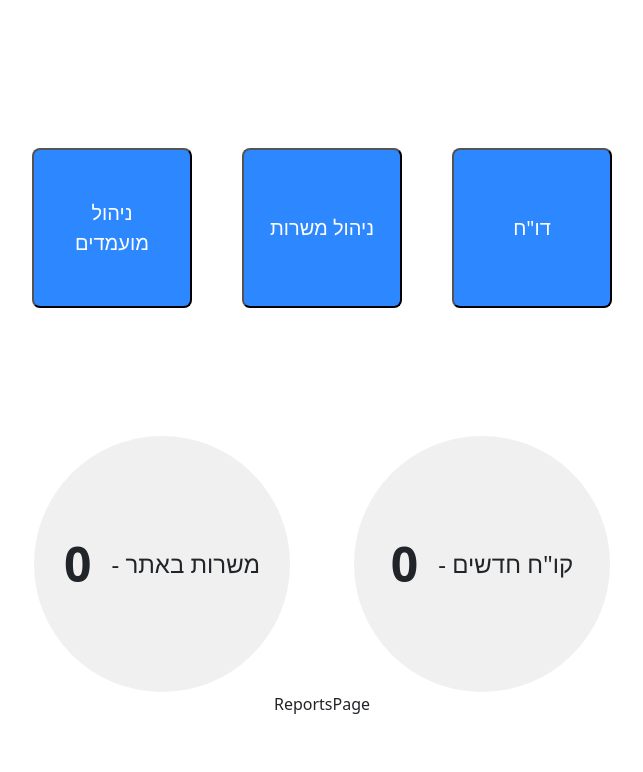
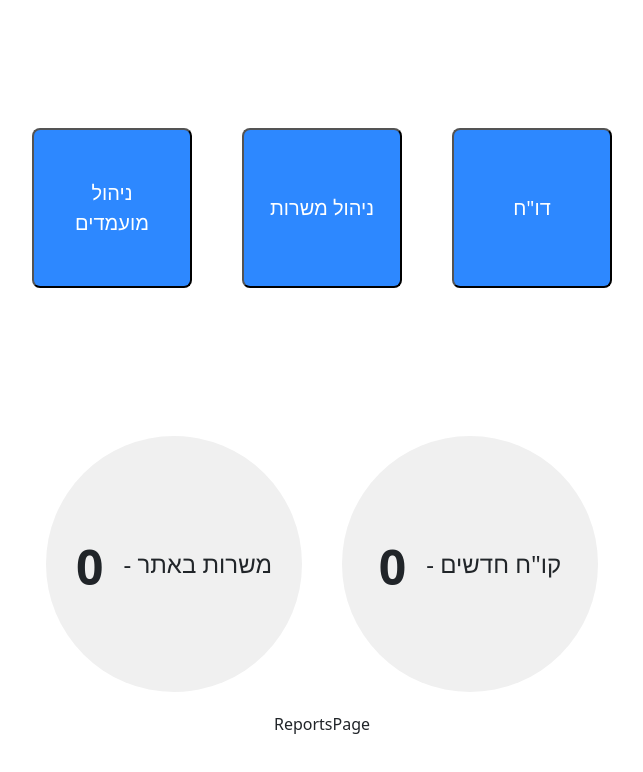
Before and after one commit to JCE-Gvanym-Project-Team/gvanim-app, a React (Create React App) app: page /ReportsPage in a window 1280 px wide. Shown: the top 772 px of the page, without its empty margins (318-961 px from the left). Built offline with nearby package versions, Linux system fonts and the light colour scheme; no server answers; the database is empty.

Commit message:
done for now

```diff
--- a/src/RecruiterMainPage/Components/Buttons.tsx
+++ b/src/RecruiterMainPage/Components/Buttons.tsx
@@ -4,20 +4,20 @@ import ManageCandidatesPage from "../ManageCandidatesPage/ManageCandidatesPage";
 import ManageJobsPage from "../ManageJobsPage/ManageJobsPage";
 import ReportsPage from "../ReportsPage/ReportsPage";
 
-function Buttons1() {
+function Buttons() {
   return (
     <div className="button-group">
-      <Link to="ManageCandidatesPage">
-        <button className="button">Manage Candidates</button>
+      <Link to="/ManageCandidatesPage">
+        <button className="button">ניהול מועמדים</button>
       </Link>
-      <Link to="ManageJobsPage">
-        <button className="button">Job Management</button>
+      <Link to="/ManageJobsPage">
+        <button className="button">ניהול משרות </button>
       </Link>
-      <Link to="ReportsPage">
-        <button className="button">Report</button>
+      <Link to="/ReportsPage">
+        <button className="button">דו"ח</button>
       </Link>
     </div>
   );
 }
 
-export default Buttons1;
+export default Buttons;
--- a/src/RecruiterMainPage/RecruiterMainPage.css
+++ b/src/RecruiterMainPage/RecruiterMainPage.css
@@ -55,7 +55,7 @@
   display: flex;
   justify-content: center;
   align-items: center;
-  margin: 0 2rem;
+  margin: 20px;
 }
 
 .circle p {
@@ -63,6 +63,7 @@
   font-size: 3rem;
   font-weight: bold;
   margin-right: 20px;
+  margin-top: 5px;
 }
 
 .circle span {
@@ -76,7 +77,7 @@ body {
   font-family: Arial, sans-serif;
   font-size: 16px;
   line-height: 1.5;
-  color: #333;
+  color: #d43a3a;
 }
 
 .container {
--- a/src/RecruiterMainPage/RecruiterMainPage.tsx
+++ b/src/RecruiterMainPage/RecruiterMainPage.tsx
@@ -4,27 +4,11 @@ import { dataref } from "../FirebaseConfig/firebase";
 import ManageCandidatesPage from "./ManageCandidatesPage/ManageCandidatesPage";
 import ManageJobsPage from "./ManageJobsPage/ManageJobsPage";
 import ReportsPage from "./ReportsPage/ReportsPage";
-import Buttons1 from "./Components/Buttons";
+import Buttons from "./Components/Buttons";
 import Circles from "./Components/Circles";
 import { Route, Link } from "react-router-dom";
 import { redirect as Redirect } from "react-router-dom";
 import { BrowserRouter as Router, Routes } from "react-router-dom";
-
-function Buttons() {
-  return (
-    <div className="button-group">
-      <Link to="/ManageCandidatesPage">
-        <button className="button">ניהול מועמדים</button>
-      </Link>
-      <Link to="/ManageJobsPage">
-        <button className="button">ניהול משרות </button>
-      </Link>
-      <Link to="/ReportsPage">
-        <button className="button">דו"ח</button>
-      </Link>
-    </div>
-  );
-}
 
 function RecruiterMainPage() {
   return (
```
Also changed, not shown: package.json (+8 -3 lines), 1 other file (tests, documents, lock files or other folders).
